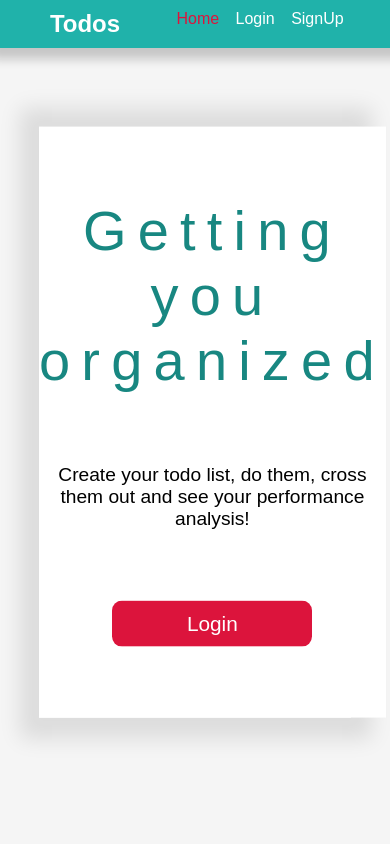
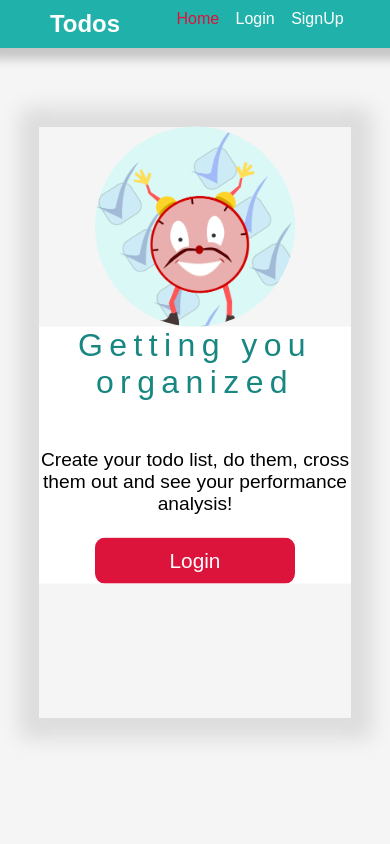
Before and after one commit to kaigikinyua/DjangoTodos, a Django app: page / in a window 390 px wide. Run offline with Django 3.2, Linux system fonts and the light colour scheme; style sheets or scripts are compiled from the project's sources.

Commit message:
landing page image looks good

```diff
--- a/todos/static/css/apps/todos/index.css
+++ b/todos/static/css/apps/todos/index.css
@@ -16,6 +16,14 @@ div.landing {
 
 div.card_image {
   background: #d9f8f6;
+  overflow: hidden;
+}
+
+div.card_image img {
+  position: relative;
+  height: auto;
+  width: 100%;
+  margin-top: -100px;
 }
 
 div.card_text {
@@ -41,10 +49,12 @@ div.card_text h1 {
   font-weight: lighter;
   letter-spacing: 0.2em;
   color: #188781;
+  margin-bottom: 1.5em;
 }
 
 div.card_text p {
   font-size: 1.2em;
+  margin-bottom: 1.2em;
 }
 
 button.call_to_action {
@@ -54,4 +64,31 @@ button.call_to_action {
   color: white;
   font-size: 1.3em;
 }
+
+@media only screen and (max-width: 600px) {
+  div.landing {
+    display: -webkit-box;
+    display: -ms-flexbox;
+    display: flex;
+    -webkit-box-orient: vertical;
+    -webkit-box-direction: normal;
+        -ms-flex-direction: column;
+            flex-direction: column;
+  }
+  div.card_image {
+    border-radius: 50%;
+    height: 200px;
+    width: 200px;
+    position: relative;
+    left: 50%;
+    -webkit-transform: translateX(-50%);
+            transform: translateX(-50%);
+  }
+  div.card_image img {
+    margin-top: 0px;
+  }
+  div.card_text h1 {
+    font-size: 2em;
+  }
+}
 /*# sourceMappingURL=index.css.map */
--- a/todos/static/css/apps/todos/index.scss
+++ b/todos/static/css/apps/todos/index.scss
@@ -10,6 +10,13 @@ div.landing{
 }
 div.card_image{
     background:lighten(lightseagreen,50%);
+    overflow: hidden;
+    img{
+        position: relative;
+        height:auto;
+        width:100%;
+        margin-top:-100px;
+    }
 }
 div.card_text{
     background: lightseagreen;
@@ -25,9 +32,11 @@ div.card_text{
         font-weight: lighter;
         letter-spacing: 0.2em;
         color:darken(lightseagreen,10%);
+        margin-bottom:1.5em;
     }
     p{
         font-size: 1.2em;
+        margin-bottom:1.2em;
     }
 }
 
@@ -39,3 +48,25 @@ button.call_to_action{
     color:white;
     font-size: 1.3em;
 }
+@media only screen and (max-width:600px){
+    div.landing{
+        display: flex;
+        flex-direction: column;
+    }
+    div.card_image{
+        border-radius: 50%;
+        height:200px;
+        width:200px;
+        position: relative;
+        left:50%;
+        transform: translateX(-50%);
+        img{
+            margin-top:0px;
+        }
+    }
+    div.card_text{
+        h1{
+            font-size: 2em;
+        }
+    }
+}
--- a/todos/templates/index.html
+++ b/todos/templates/index.html
@@ -19,7 +19,9 @@
 {% block application %}
     <section class="application">
         <div class="landing">
-            <div class="card_image"></div>
+            <div class="card_image">
+                <img src="{% static 'images/django_todos.png'%}">
+            </div>
             <div class="card_text">
                 <h1>Getting you organized</h1>
                 <p>Create your todo list, do them, cross them out and see your performance analysis!</p>
```
Also changed, not shown: todos/static/images/django_todos.png (added), 1 other file.
